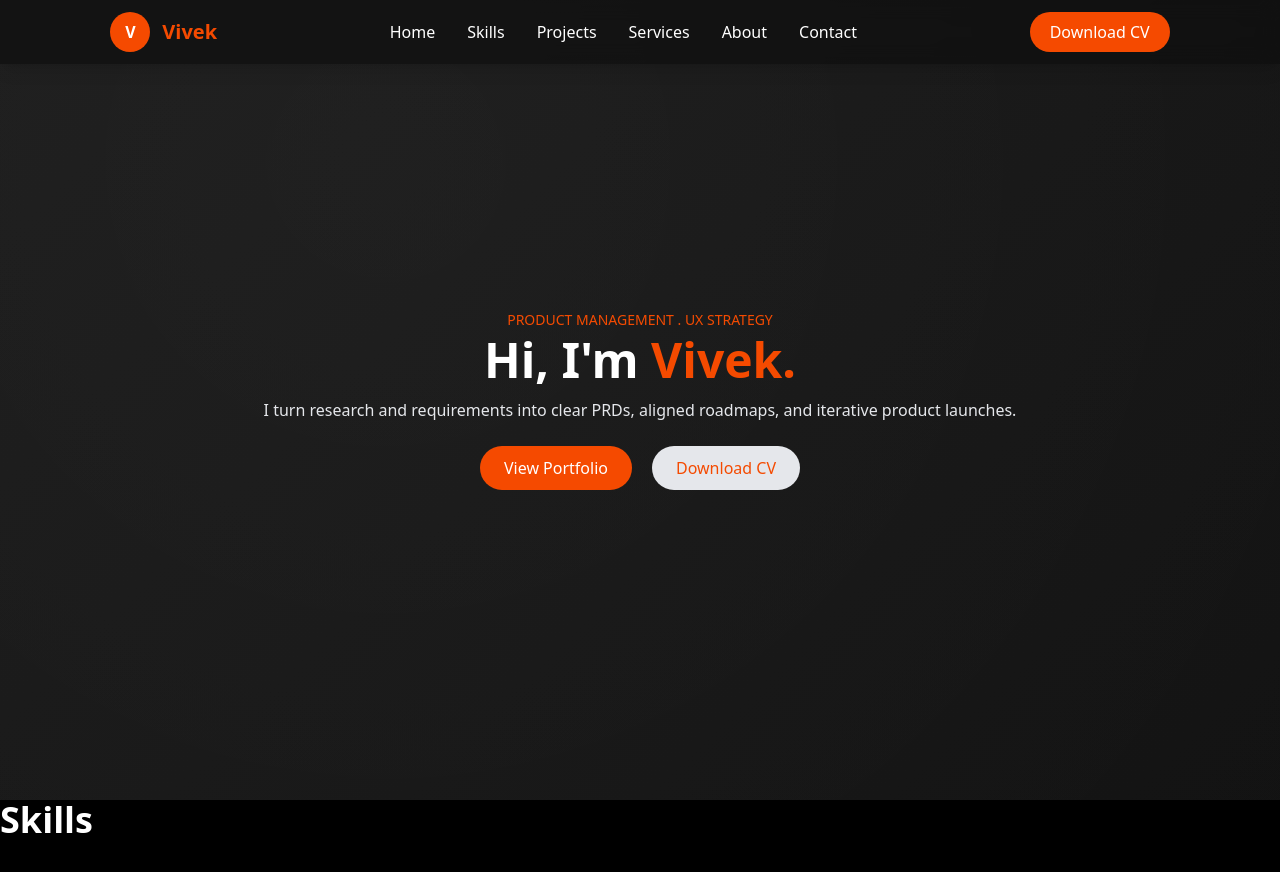
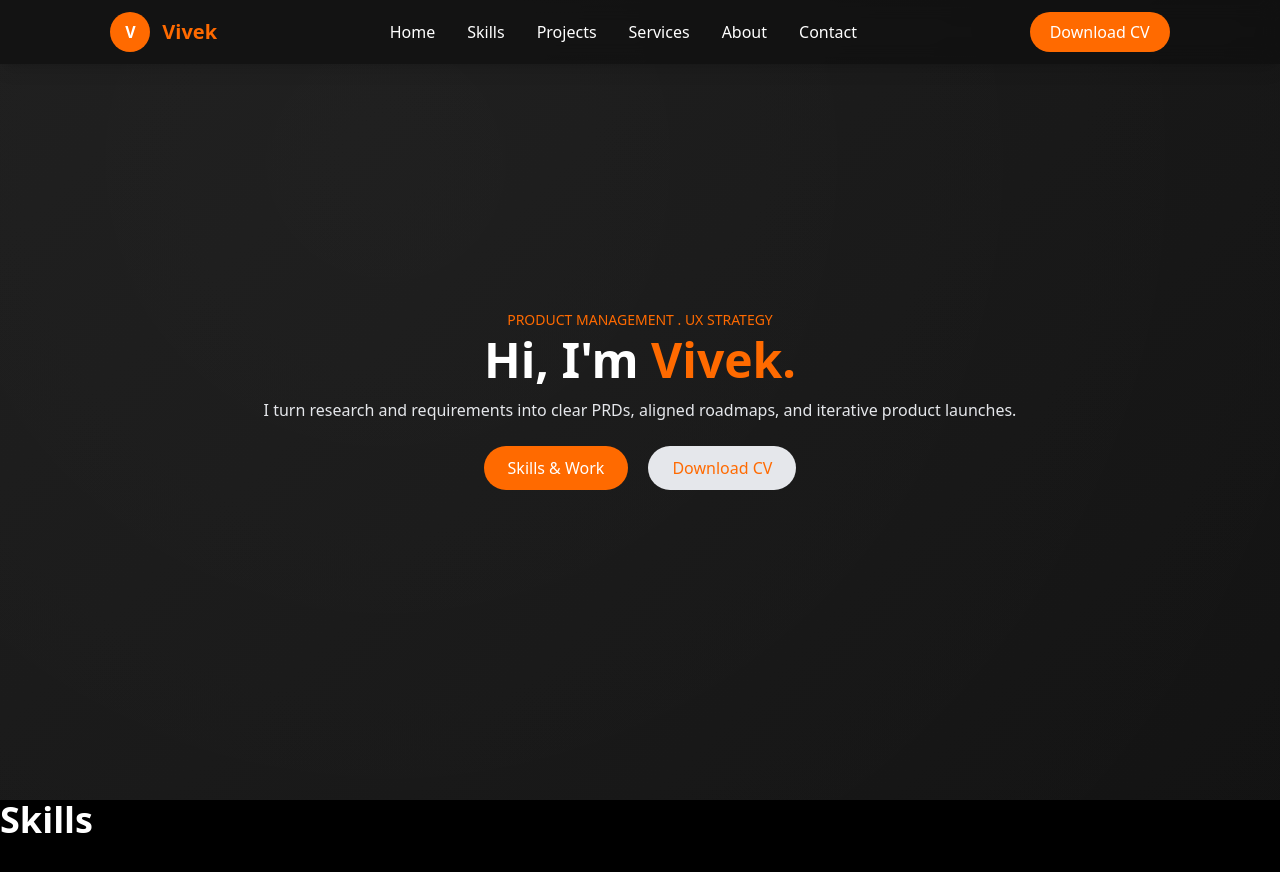
Before and after one commit to codixpro/vivekPortfolio, a React (Vite) app: page / in a window 1280 px wide. Shown: the top 872 px of the page. Built offline with nearby package versions, Linux system fonts and the light colour scheme.

Commit message:
Change 1

```diff
--- a/src/components/Navbar.jsx
+++ b/src/components/Navbar.jsx
@@ -10,24 +10,24 @@ const Navbar = () => {
 
                 {/* Logo */}
                 <div className="flex items-center gap-3">
-                    <div className="w-10 h-10 bg-orange-600 text-white rounded-full flex items-center justify-center font-bold">
+                    <div className="w-10 h-10 bg-[#FF6A00] text-white rounded-full flex items-center justify-center font-bold">
                         V
                     </div>
-                    <h1 className="text-xl font-semibold text-orange-600">Vivek</h1>
+                    <h1 className="text-xl font-semibold text-[#FF6A00]">Vivek</h1>
                 </div>
 
                 {/* Desktop Menu */}
                 <ul className="hidden md:flex items-center gap-8 font-medium text-white">
-                    <li><a href="#home" className="hover:text-orange-600">Home</a></li>
-                    <li><a href="#skills" className="hover:text-orange-600">Skills</a></li>
-                    <li><a href="#projects" className="hover:text-orange-600">Projects</a></li>
-                    <li><a href="#services" className="hover:text-orange-600">Services</a></li>
-                    <li><a href="#about" className="hover:text-orange-600">About</a></li>
-                    <li><a href="#contact" className="hover:text-orange-600">Contact</a></li>
+                    <li><a href="#home" className="hover:text-[#FF6A00]">Home</a></li>
+                    <li><a href="#skills" className="hover:text-[#FF6A00]">Skills</a></li>
+                    <li><a href="#projects" className="hover:text-[#FF6A00]">Projects</a></li>
+                    <li><a href="#services" className="hover:text-[#FF6A00]">Services</a></li>
+                    <li><a href="#about" className="hover:text-[#FF6A00">About</a></li>
+                    <li><a href="#contact" className="hover:text-[#FF6A00">Contact</a></li>
                 </ul>
 
                 {/* Desktop CTA */}
-                <button className="hidden md:block bg-orange-600 text-white px-5 py-2 rounded-full hover:bg-orange-600 transition">
+                <button className="hidden md:block bg-[#FF6A00] text-white px-5 py-2 rounded-full hover:bg-[#FF6A00] transition">
                     Download CV
                 </button>
 
@@ -51,7 +51,7 @@ const Navbar = () => {
                     <a href="#about" onClick={() => setOpen(false)}><li>About</li></a>
                     <a href="#contact" onClick={() => setOpen(false)}><li>Contact</li></a>
 
-                    <button className="bg-orange-600 text-white px-5 py-2 rounded-full mt-3">
+                    <button className="bg-[#FF6A00] text-white px-5 py-2 rounded-full mt-3">
                         Download CV
                     </button>
                 </ul>
--- a/src/sections/Home.jsx
+++ b/src/sections/Home.jsx
@@ -10,20 +10,20 @@ const Home = () => {
     >
 
       <div className="z-10 flex flex-col items-center px-4 text-center">
-        <p className="text-sm font-medium text-orange-600">PRODUCT MANAGEMENT . UX STRATEGY</p>
+        <p className="text-sm font-medium text-[#FF6A00]">PRODUCT MANAGEMENT . UX STRATEGY</p>
         <h1 className="text-4xl md:text-5xl font-extrabold leading-tight">
-          Hi, I'm <span className="text-orange-600">Vivek.</span>
+          Hi, I'm <span className="text-[#FF6A00]">Vivek.</span>
         </h1>
         <p className=" text-md  mt-2 text-gray-200 ">
           I turn research and requirements into clear PRDs, aligned roadmaps, and iterative product launches.
         </p>
 
         <div className="mt-6 flex gap-5">
-          <button className="bg-orange-600 text-white px-6 py-2.5 rounded-full hover:border-2 hover:bg-transparent hover:border-orange-600 hover:text-orange-600 transition-all duration-200">
-            View Portfolio
+          <button className="bg-[#FF6A00] text-white px-6 py-2.5 rounded-full hover:border-2 hover:bg-transparent hover:border-[#FF6A00] hover:text-[#FF6A00] transition-all duration-200">
+            Skills & Work
           </button>
 
-          <button className="bg-gray-200 text-orange-600 px-6 py-2.5 rounded-full  hover:border-2 hover:bg-transparent hover:border-orange-600 hover:text-orange-600 transition-all duration-200">
+          <button className="bg-gray-200 text-[#FF6A00] px-6 py-2.5 rounded-full  hover:border-2 hover:bg-transparent hover:border-[#FF6A00] hover:text-[#FF6A00] transition-all duration-200">
             Download CV
           </button>
         </div>
```
